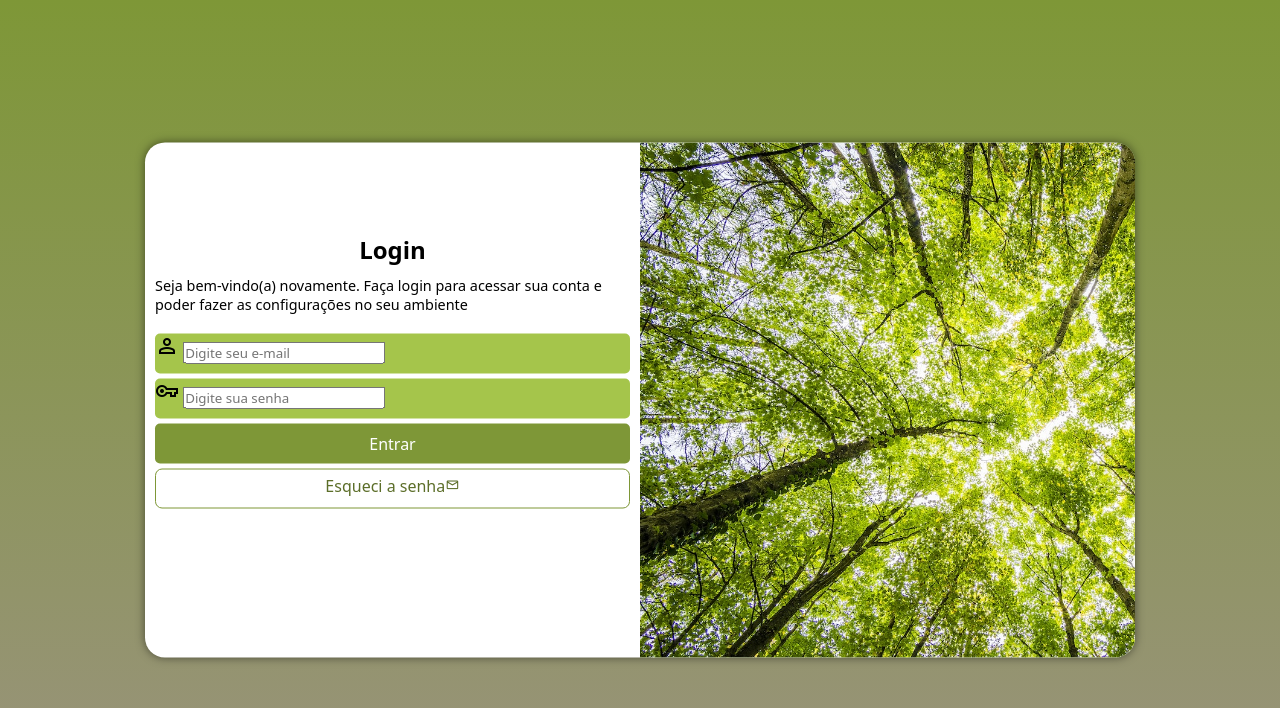
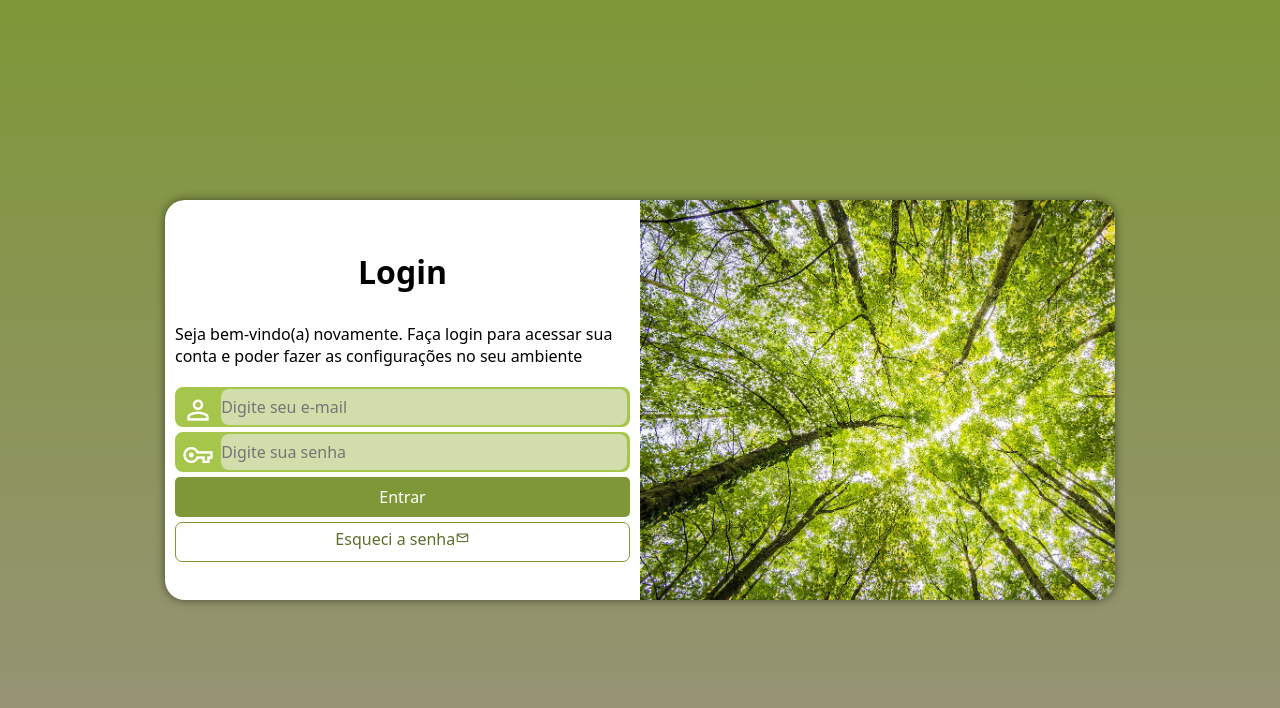
Before and after one commit to pedropadilhan/projeto-login, a plain HTML site: page index.html in a window 1280 px wide. Drawn offline with nearby package versions, Linux system fonts and the light colour scheme.

Commit message:
projeto finalizado

```diff
--- a/estilos/media-query.css
+++ b/estilos/media-query.css
@@ -9,10 +9,12 @@ Desktop: 993px até 1200px
 Grandes telas: acima de 1200px
 */
 
+/* TABLET */
 @media screen and (min-width: 768px) and (max-width: 992px) {
 
     section#login {
         width: 80vw;
+        height: 300px;
     }
 
     section#login>div#imagem {
@@ -29,39 +31,16 @@ Grandes telas: acima de 1200px
         width: 70%;
     }
 
-    section#login>div#formulario h1 {
-        margin-top: 80px;
-    }
 
-    section#login>div#formulario>form {
-        margin-top: 50px;
-    }
-
-    section#login>div#formulario>form>input {
-        width: 50%;
-        margin: 0 auto;
-    }
-
-    section#login>div#formulario>form>input#iusuario {
-        margin-bottom: 5px;
-    }
-
-    section#login>div#formulario>form>button {
-        width: 70%;
-        margin: 0 auto;
-    }
-
-    section#login>div#formulario>form>button#enviar {
-        margin-top: 40px;
-        margin-bottom: 15px;
-    }
 
 
 }
 
+/* DESKTOP */
 @media screen and (min-width: 993px) {
     section#login {
-        width: 990px;
+        width: 950px;
+        height: 400px;
     }
 
     section#login>div#imagem {
@@ -75,17 +54,16 @@ Grandes telas: acima de 1200px
     section#login>div#formulario {
         float: left;
         width: 50%;
-        margin-top: 70px;
+        margin-top: 30px;
     }
 
-    section#login>div#formulario p{
-        margin-bottom: 20px;
+    div#formulario > h1{
+        font-size: 2em;
     }
 
-    section#login>div#formulario>form>button#enviar{
-        margin-top: 30px;
-        margin-bottom: 5px;
+    div#formulario > p{
+        font-size: 1em;
+        margin: 20px 0px;
     }
 
-
 }
--- a/estilos/style.css
+++ b/estilos/style.css
@@ -62,19 +62,41 @@ div#formulario > h1 {
     padding: 10px;
 }
 
-form > div.campo{
-    background-color: #a5c54b;
-    height: 40px;
-    border-radius: 5px;
-    margin: 5px 0px;
-}
-
 div#formulario > p {
     font-size: 0.9em;
 }
 
+form > div.campo{
+    background-color: #a5c54b;
+    border: 2px solid #a5c54b;
+    height: 40px;
+    border-radius: 8px;
+    margin: 5px 0px;
+}
+
 div.campo label{
     display: none;
+}
+
+div.campo > span{
+    color: white;
+    font-size: 2em;
+    width: 40px;
+    padding: 5px;
+}
+
+div.campo > input{
+    background-color: #d1ddab;
+    font-size: 1em;
+    width: calc(100% - 45px);
+    transform: translateY(-13px);
+    height: 100%;
+    border: 0px;
+    border-radius: 8px;
+}
+
+div.campo > input:focus-within{
+    background-color: white;
 }
 
 form > input[type=submit]{
```
